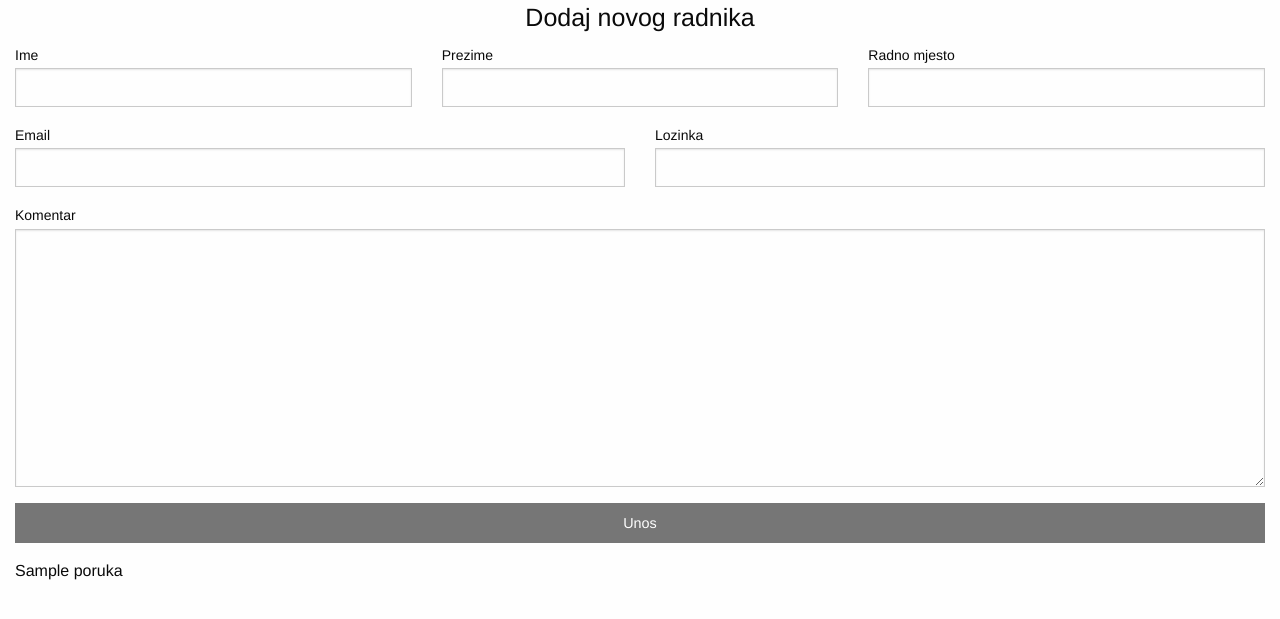
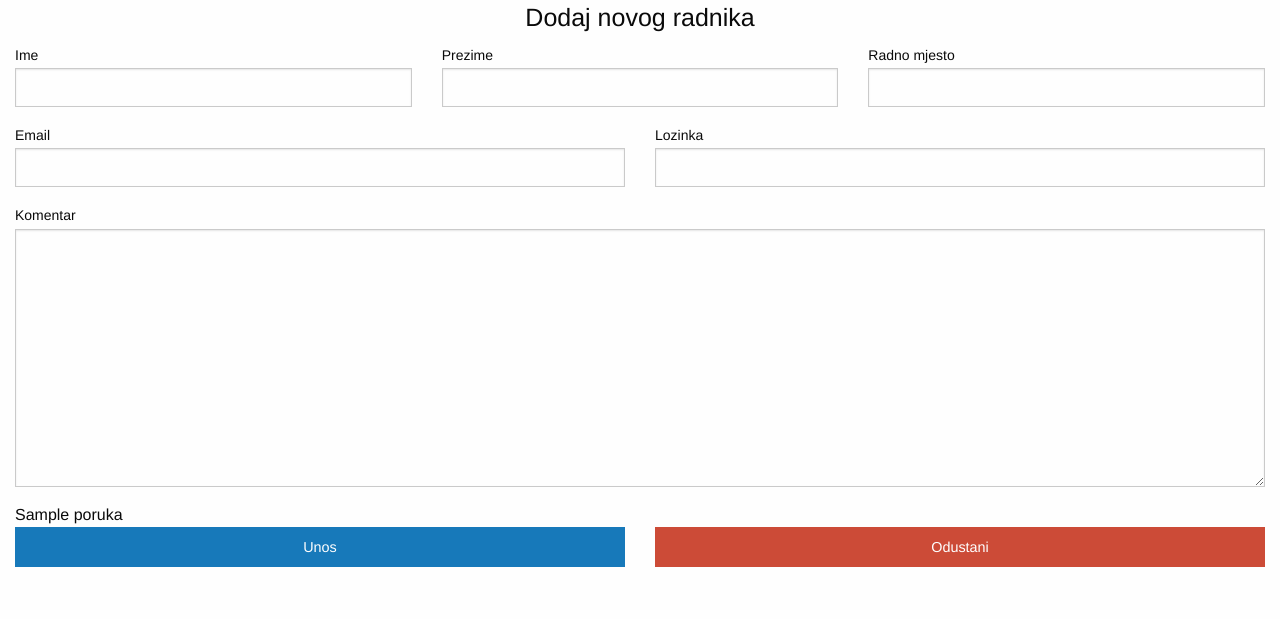
Before and after one commit to iivansic/zavrsnirad, a PHP site: template view/privatno/radnik/novo.phtml in a window 1280 px wide. Shown: the top 619 px of the page. Run offline with PHP 8.4, Linux system fonts and the light colour scheme; the template is opened without the code that fills it: most values are stand-ins (such as "Sample title", 1, 10 or a date in 2020); data that the repository does not hold is empty; some libraries are stand-ins or nearby versions.

Commit message:
dovršena logika imputa u bazu dodaj radnika

```diff
--- a/bazaa.sql
+++ b/bazaa.sql
@@ -7,7 +7,7 @@
 drop database if exists bazaa;
 create database bazaa;
 use bazaa;
-alter database maksimus_pp21 default character set utf8;
+#alter database maksimus_pp21 default character set utf8;
 create table glavnatablica(
 	id int not null primary key auto_increment,
 	mbstatus varchar(50),
--- a/view/privatno/radnik/novo.phtml
+++ b/view/privatno/radnik/novo.phtml
@@ -1,10 +1,10 @@
 
-        <form action="<?=APP::config('url')?>index/novo" method="POST">
+        <form action="<?=APP::config('url')?>radnik/novo" method="POST">
             <h4 class="text-center">Dodaj novog radnika</h4>
             <div class="grid-x grid-padding-x">
                 <div class="cell large-4">
                     <label>Ime
-                        <input type="text" name="Ime">
+                        <input type="text" name="ime">
                     </label>
                 </div>
                 <div class="cell large-4">
@@ -32,10 +32,16 @@
                     <label>Komentar
                         <textarea name="komentar" cols="50" rows="10"></textarea>
                     </label>
+                    <?= $poruka ?>
+                    <br>
                 </div>
-                <div class="large-12 small-12 cell">
-                    <p><input type="submit" class="button expanded secondary" value="Unos"></input></p>
-                    <?= $poruka ?>
+                <div class="large-6 small-6 cell">
+                    <p><input type="submit" class="button expanded primary" value="Unos"></input></p>
+                 </div>
+                <div class="large-6 small-6 cell">
+                    <p><a href="<?=APP::config('url')?>radnik/index" class="button expanded alert">Odustani</a></p>
+                </div>
+
                 </div>
             </div>
         </form>
```
Also changed, not shown: controller/RadnikController.php (+21 -3 lines), model/Radnik.php (+10 -1 lines).
